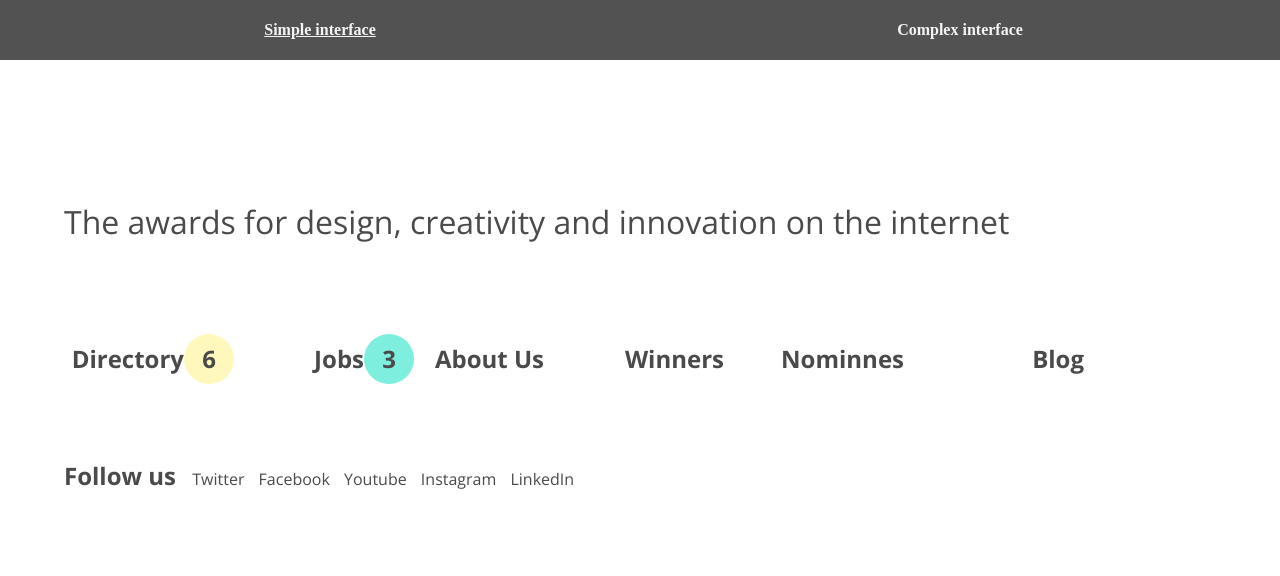
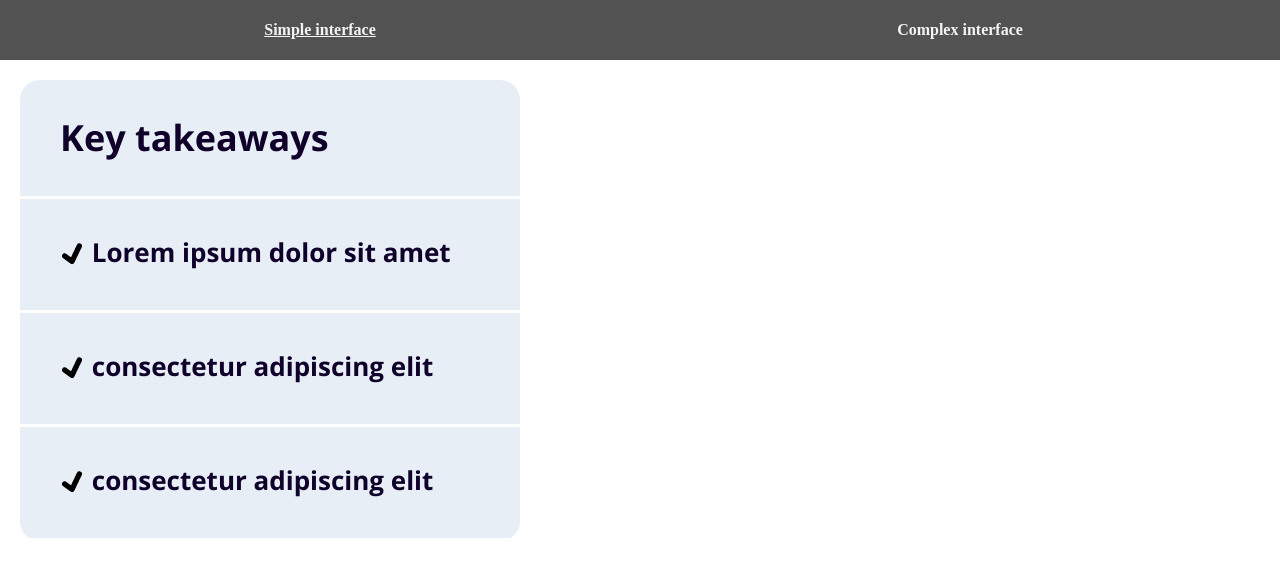
Before and after one commit to odrobcha/end-of-field-challenge-new, a website: page index.html in a window 1280 px wide. Drawn offline with nearby package versions, Linux system fonts and the light colour scheme; a web font is replaced by a local one.

Commit message:
Add to second simple interface

```diff
--- a/index.html
+++ b/index.html
@@ -13,38 +13,27 @@
 </header>
 
 <div class="simple">
-	<h1>The awards for design, creativity and innovation on the internet</h1>
-	<nav>
-		<a href="#">
-			<span>Directory </span><div class="round yellow">6</div>
-		</a>
-		<a href="#">
-			<span>Jobs</span> <div class="round green">3</div>
-		</a>
-		<a href="#">
-			<span>About Us</span> <div class="round inactive">0</div>
-		</a>
-		<a href="#">
-			<span>Winners</span><div class="round inactive">0</div>
-		</a>
-		<a href="#">
-			<span>Nominnes</span><div class="round inactive">0</div>
-		</a>
-		<a href="#">
-			<span>Blog</span>  <div class="round inactive">0</div>
-		</a>
+	<div class="simple-container">
+		<div class="header">
+			Key takeaways
+		</div>
+		<ul>
+			<li>
+				<img src="img/list.png">
+				<span>Lorem ipsum dolor sit amet</span></li>
+			<li>
+				<img src="img/list.png">
+				<span>consectetur adipiscing elit</span>
+			</li>
+			<li>
+				<img src="img/list.png">
+				<span>consectetur adipiscing elit</span>
+			</li>
 
-	</nav>
-	<footer>
-		<span class="bold">Follow us </span>
-		<span><a href="twitter.com">Twitter</a></span>
 
-		<span> <a href="facebook.com">Facebook</a></span>
-		<span> <a href="youtube.com">Youtube</a></span>
-		<span> <a href="insagram.com">Instagram</a></span>
-		<span> <a href="linkedin.com">LinkedIn</a></span>
+		</ul>
+	</div>
 
-	</footer>
 
 </div>
 
--- a/style.scss
+++ b/style.scss
@@ -25,127 +25,36 @@ header a, header a:visited,header a:focus{
     text-decoration: underline;
 }
 .simple {
-    $color-gray: #4a4a4a;
-    $color-yellow: #fef8bc;
-    $color-green: #7eeedf;
-    $margin-base: 40px;
-
-
-    font-family: 'Open Sans', sans-serif;
-    padding: 90px 5%;
-    box-sizing: border-box;
-    display: grid;
-    grid-template-rows: repeat(3, auto);
-    grid-template-columns: 100%;
-    justify-content: center;
-    color: $color-gray;
-
-
-    h1 {
-        font-size: 32px;
-        margin: $margin-base 0;
-        line-height: 2em;
+    $color-blue: #e8eef5;
+    $color-dark: #0f012a;
+    @mixin borderandpaddings{
+        padding: 40px;
+        border-bottom: 3px solid white;
+    }
+    .simple-container{
+        max-width: 500px;
+        display: grid;
+        grid-template-rows: repeat(4, auto);
+        grid-template-columns: 100%;
+        grid-auto-flow: column;
+        color: $color-dark;
+        background-color: $color-blue;
+        border-radius: 20px;
+        margin: 20px;
+        font-family: 'Open Sans', sans-serif;
+    }
+    .header{
+        font-size: 36px;
+        font-weight: bold;
+        @include borderandpaddings;
     }
 
-    nav {
-        margin: $margin-base 0;
-        display: grid;
-        grid-template-rows: 100%;
-        grid-template-columns: repeat(6, 180px);
-        grid-auto-flow: row;
-        margin: $margin-base 0;
-
-
-        a, a:visited, a:focus {
-            text-decoration: none;
-            color: $color-gray;
-            font-weight: bolder;
-            font-size: 24px;
-            display: grid;
-            grid-template-rows: 100%;
-            grid-template-columns: 120px 50px;
-            grid-auto-flow: row;
-            align-items: center;
-
-        }
-        a span{
-            justify-self: end;
-        }
-
-
-
-        .round {
-            border-radius: 50%;
-            width: 50px;
-            height: 50px;
-            display: grid;
-            justify-items: center;
-            align-items: center;
-        }
-
-        .round.inactive {
-            display: none;
-        }
-
-        .round.yellow {
-            background-color: $color-yellow;
-        }
-
-        .round.green {
-            background-color: $color-green
-        }
+    li{
+        @include borderandpaddings;
+        font-size: 26px;
+        font-weight: bolder;
     }
 
-    footer {
-        margin: $margin-base 0;
-
-        h2 {
-            font-weight: bolder;
-        }
-
-        a, a:visited, a:focus {
-            text-decoration: none;
-            color: $color-gray;
-        }
-
-        .bold {
-            font-weight: bolder;
-            font-size: 24px;;
-        }
-
-        span {
-            margin: 0 10px 0 0;
-        }
-    }
-
-    @media only screen and (min-width: 800px) and (max-width: 1100px) {
-        nav{
-            grid-template-columns: repeat(6, 130px);
-            .round{
-                width: 40px;
-                height: 40px;
-            }
-        }
-        nav a{
-            grid-template-columns: 90px 40px;
-                font-size: 18px;
-            }
-    }
-    @media only screen and (min-width: 0px) and (max-width: 799px) {
-        padding: 90px 1%;
-        nav{
-            grid-template-columns: repeat(3, 140px);
-            grid-template-rows: 60px 60px;
-            .round{
-                width: 40px;
-                height: 40px;
-            }
-        }
-        nav a{
-            grid-template-columns: 90px 40px;
-            font-size: 18px;
-        }
-    }
 }
 
 .complex{
```
Also changed, not shown: img/list.png (added), style.css, 1 other file.
